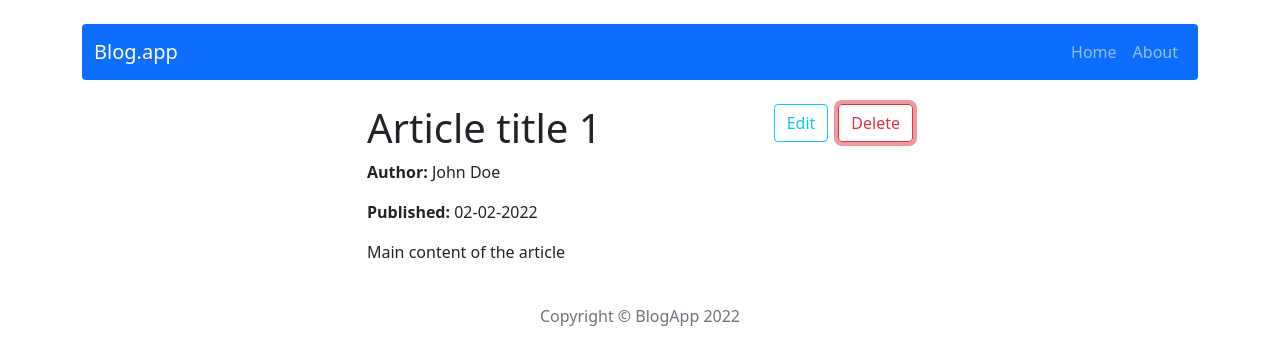
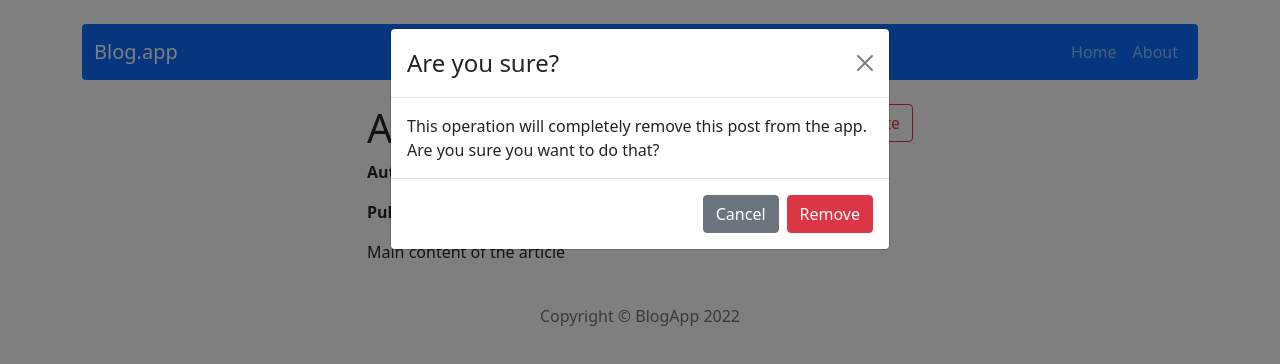
Before and after one commit to KatSobieska/blog-crud-app, a React (Create React App) app: page /post/1 in a window 1280 px wide. Both pictures are taken after a click on the button "Delete". Shown: the top 364 px of the page. Built offline with nearby package versions, Linux system fonts and the light colour scheme.

Commit message:
Add modal and create option for close the alert

```diff
--- a/src/components/pages/Post.js
+++ b/src/components/pages/Post.js
@@ -1,14 +1,39 @@
 import { Col, Row, Button } from "react-bootstrap";
-import { useParams } from "react-router";
+import { Navigate, useParams } from "react-router";
 import { useSelector } from "react-redux";
 import { getPostById } from "../../redux/postsRedux";
+import { Modal } from "react-bootstrap";
+import { useState } from "react";
 
 const Post = () => {
   const { postId } = useParams();
   const postData = useSelector((state) => getPostById(state, postId));
+  const [show, setShow] = useState(false);
 
+  const handleShow = () => {
+    setShow(true);
+  };
+
+  const handleClose = () => {
+    setShow(false);
+  };
+
+  if (!postData) return <Navigate to="/" />;
+  else
     return (
       <div>
+        <Modal show={show} onHide={handleClose}>
+          <Modal.Header closeButton>
+            <Modal.Title>Are you sure?</Modal.Title>
+          </Modal.Header>
+          <Modal.Body>This operation will completely remove this post from the app. Are you sure you want to do that?</Modal.Body>
+          <Modal.Footer>
+            <Button variant="secondary" onClick={handleClose}>
+              Cancel
+            </Button>
+            <Button variant="danger">Remove</Button>
+          </Modal.Footer>
+        </Modal>
         <Row className="justify-content-md-center">
           <Col md={6} className="d-flex justify-content-between">
             <h1>{postData.title}</h1>
@@ -23,7 +48,7 @@ const Post = () => {
               >
                 Edit
               </Button>
-            <Button variant="outline-danger" size="sd">
+              <Button variant="outline-danger" size="sd" onClick={handleShow}>
                 Delete
               </Button>
             </span>
```
Lines whose indentation alone changed are shown as unchanged.
